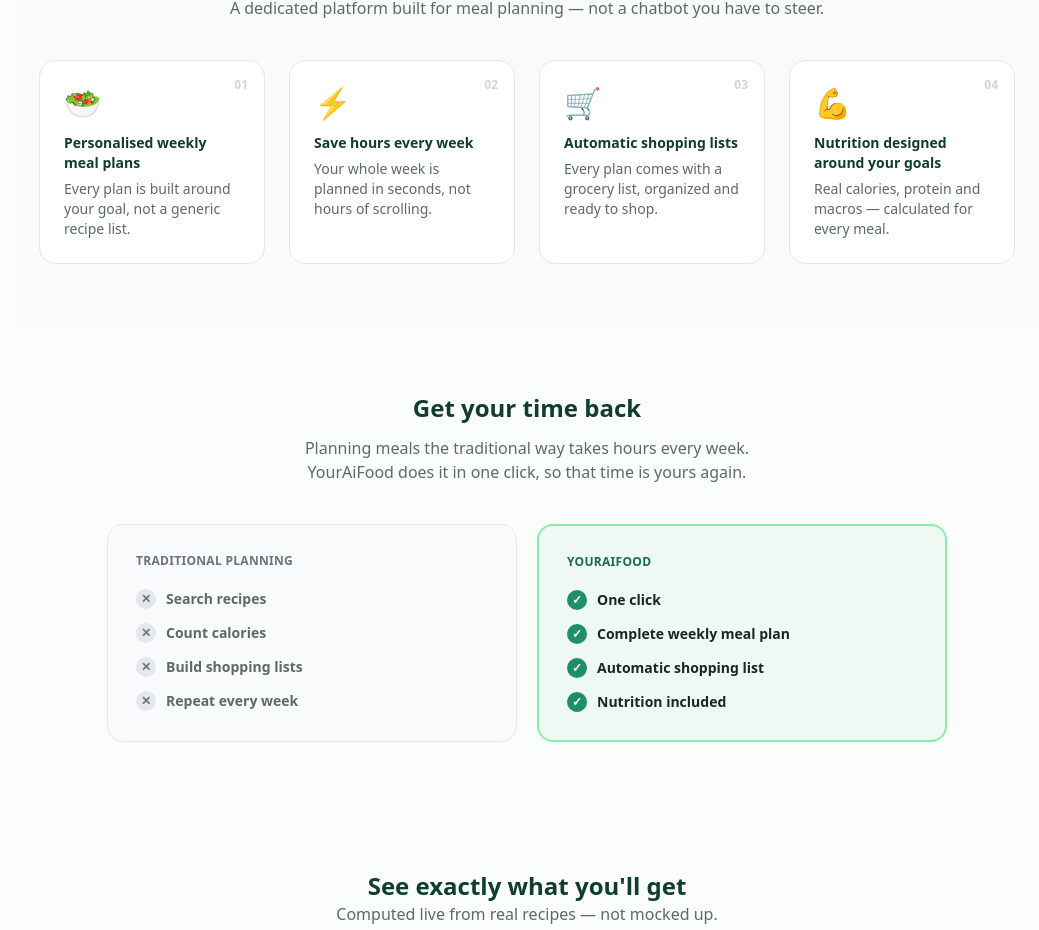
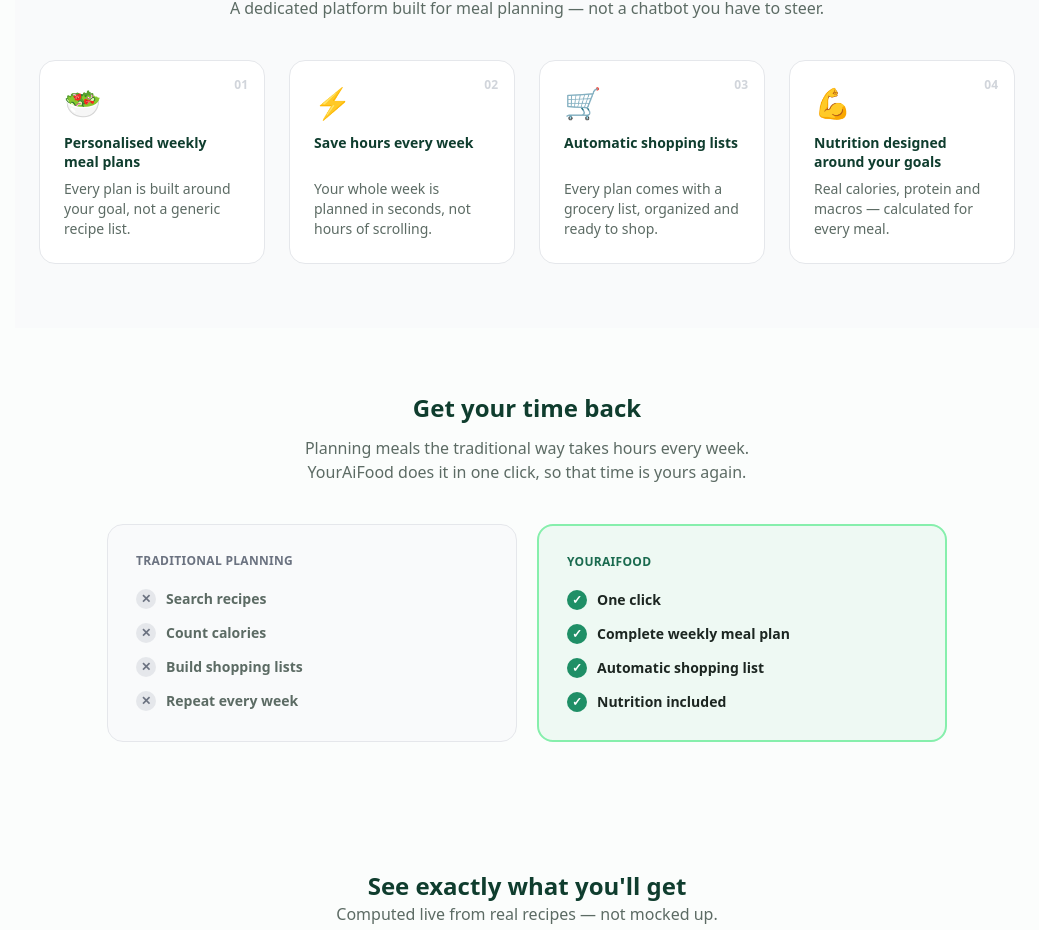
Before and after one commit to usario172332/youraifood-app, a Next.js app in the folder youraifood-app/: page / in a window 1280 px wide. Shown: the part 1830-2760 px from the top of the page, without its empty margins (241-1280 px from the left). Built offline with nearby package versions, Linux system fonts and the light colour scheme; no server answers.

Commit message:
Update WhyYourAiFood.jsx

```diff
--- a/youraifood-app/components/WhyYourAiFood.jsx
+++ b/youraifood-app/components/WhyYourAiFood.jsx
@@ -21,7 +21,7 @@
             <div key={b.title} className="relative rounded-2xl border border-gray-200 bg-white p-6">
               <span className="absolute right-4 top-4 text-xs font-extrabold text-gray-300">0{i + 1}</span>
               <div className="mb-3 text-3xl">{b.icon}</div>
-              <h3 className="mb-1.5 text-sm font-extrabold text-green-900">{b.title}</h3>
+              <h3 className="mb-1.5 min-h-[2.5rem] text-sm font-extrabold leading-snug text-green-900">{b.title}</h3>
               <p className="text-sm text-ink-soft">{b.text}</p>
             </div>
           ))}
```
